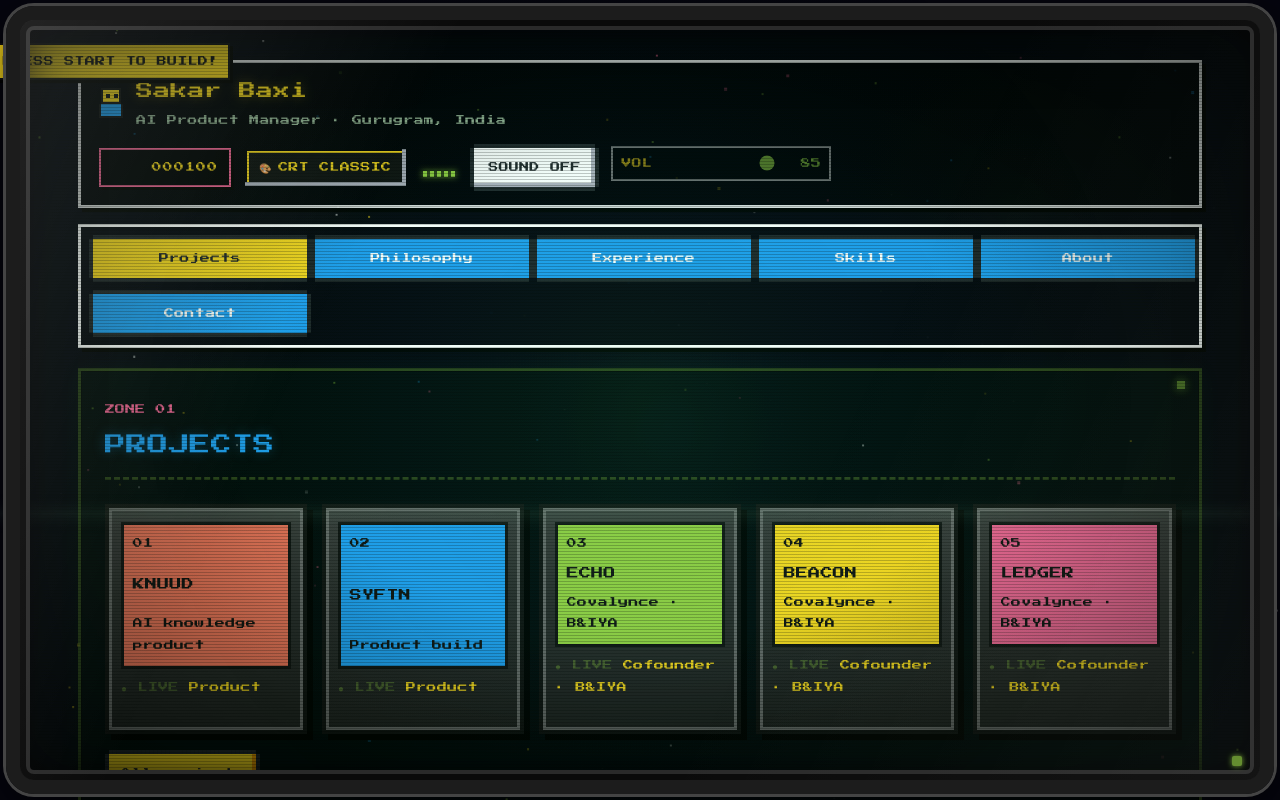
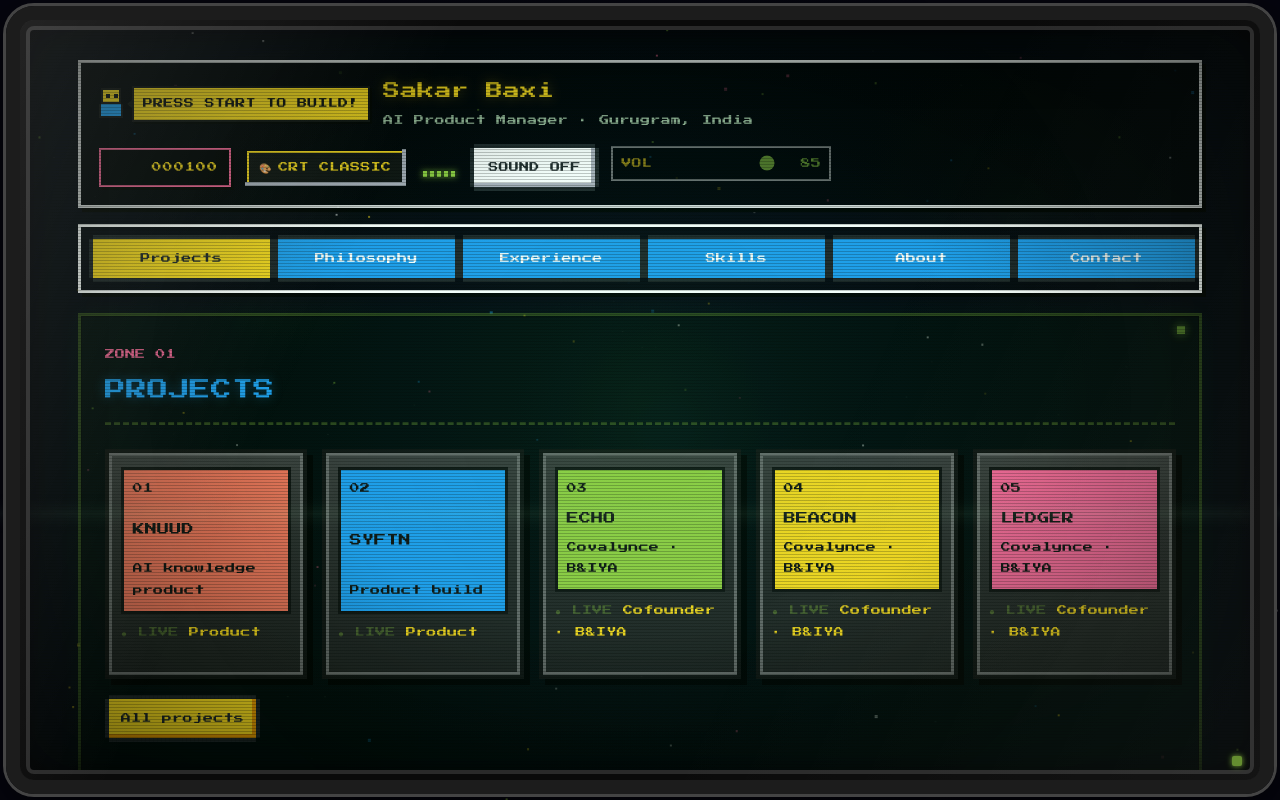
Before and after one commit to Practical-APM/sakar, a Next.js app: page / in a window 1280 px wide. Shown: the top 800 px of the page. Built offline with nearby package versions, Linux system fonts and the light colour scheme.

Commit message:
speech bubble

```diff
--- a/src/app/globals.css
+++ b/src/app/globals.css
@@ -443,7 +443,7 @@ a,
 /* ——— Nav ——— */
 .pixel-nav {
   display: grid;
-  grid-template-columns: repeat(5, minmax(0, 1fr));
+  grid-template-columns: repeat(6, minmax(0, 1fr));
   gap: 0.5rem;
   margin: 0 0 1.25rem;
   position: sticky;
@@ -3363,31 +3363,42 @@ a,
 /* Interactive Mascot */
 .interactive-mascot {
   position: relative;
-  display: flex;
-  flex-direction: column;
+  display: inline-flex;
   align-items: center;
+  gap: 0.6rem;
   cursor: pointer;
   user-select: none;
+  flex-shrink: 0;
 }
 
 .mascot-bubble {
-  position: absolute;
-  bottom: 100%;
-  margin-bottom: 0.5rem;
+  position: relative;
   white-space: nowrap;
-  padding: 0.35rem 0.6rem;
+  padding: 0.3rem 0.55rem;
   background: var(--gold);
   color: #111;
   font-size: var(--text-xs);
   border: 2px solid #111;
-  box-shadow: 3px 3px 0 #000;
+  box-shadow: 2px 2px 0 #000;
   pointer-events: none;
   transition: transform 120ms ease;
 }
 
+.mascot-bubble::before {
+  content: "";
+  position: absolute;
+  left: -7px;
+  top: 50%;
+  transform: translateY(-50%);
+  border-top: 5px solid transparent;
+  border-bottom: 5px solid transparent;
+  border-right: 6px solid #111;
+}
+
 .mascot-bubble.is-pop {
-  transform: scale(1.1);
-}
+  transform: scale(1.08);
+}
+
 
 .mascot-sprite {
   width: 24px;
--- a/src/components/RetroNostalgia.tsx
+++ b/src/components/RetroNostalgia.tsx
@@ -96,13 +96,13 @@ export function InteractiveMascot({ onBlip }: { onBlip?: () => void }) {
 
   return (
     <div className="interactive-mascot" onClick={handleClick} title="Click for 8-bit quote!">
-      <div className={`mascot-bubble${jumping ? " is-pop" : ""}`}>
-        <span>{QUOTES[quoteIdx]}</span>
-      </div>
       <div className={`mascot-sprite${jumping ? " is-jumping" : ""}`}>
         <div className="mascot-sprite__head" />
         <div className="mascot-sprite__body" />
       </div>
+      <div className={`mascot-bubble${jumping ? " is-pop" : ""}`}>
+        <span>{QUOTES[quoteIdx]}</span>
+      </div>
     </div>
   );
 }
```
